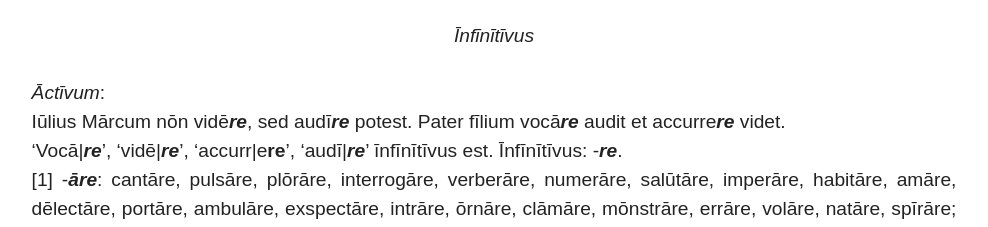
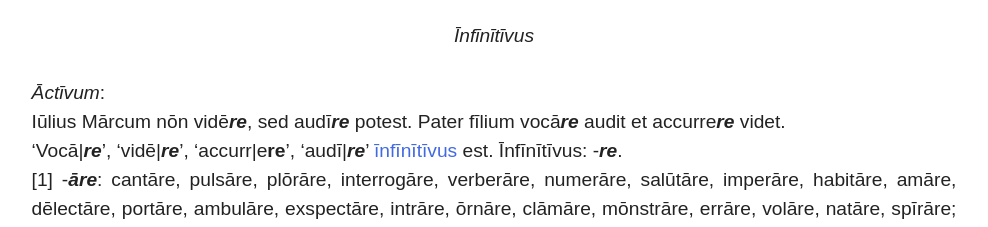
Before and after one commit to Le-Marin/LLPSI, a plain HTML site: page cap-10bc1pkd.html in a window 1280 px wide. Shown: the part 3040-3267 px from the top of the page, without its empty margins (146-1134 px from the left). Drawn offline with Linux system fonts and the light colour scheme; a web font is replaced by a local one.

Commit message:
Update cap-10bc1pkd.html

```diff
--- a/cap-10bc1pkd.html
+++ b/cap-10bc1pkd.html
@@ -66,7 +66,7 @@
       <div><br></div>
       <div><i>Āctīvum</i>:</div>
       <div>Iūlius Mārcum nōn vidē<b><i>re</i></b>, sed audī<b><i>re</i></b> potest. Pater fīlium vocā<b><i>re</i></b> audit et accurre<b><i>re</i></b> videt.</div>
-      <div>‘Vocā|<b><i>re</i></b>’, ‘vidē|<b><i>re</i></b>’, ‘accurr|e<b>re</b>’, ‘audī|<b><i>re</i></b>’ īnfīnītīvus est. Īnfīnītīvus: -<b><i>re</i></b>.</div>
+      <div>‘Vocā|<b><i>re</i></b>’, ‘vidē|<b><i>re</i></b>’, ‘accurr|e<b>re</b>’, ‘audī|<b><i>re</i></b>’ <span class="word" data-value="īnfīnītīvus -ī|m: infinitive (non-finite verb) / инфинитив (безличный глагол)">īnfīnītīvus</span> est. Īnfīnītīvus: -<b><i>re</i></b>.</div>
       <div>[1] -<b><i>āre</i></b>: cantāre, pulsāre, plōrāre, interrogāre, verberāre, numerāre, salūtāre, imperāre, habitāre, amāre, dēlectāre, portāre, ambulāre, exspectāre, intrāre, ōrnāre, clāmāre, mōnstrāre, errāre, volāre, natāre, spīrāre; dare; cēt.</div>
       <div>[2] -<b><i>ēre</i></b>: rīdēre, vidēre, respondēre, habēre, tacēre, pārēre, timēre, tenēre, iacēre, movēre, cēt.</div>
       <div>[3] -<b><i>ere</i></b>: pōnere, sūmere, discēdere, carpere, agere, vehere, claudere, vertere, currere, vēndere, emere, cōnsistere, ostendere, bibere, petere, dūcere, relinquere, quaerere, vīvere, lūdere, canere, ascendere, cadere; capere, facere, aspicere, accipere, parere; cēt.</div>
```
